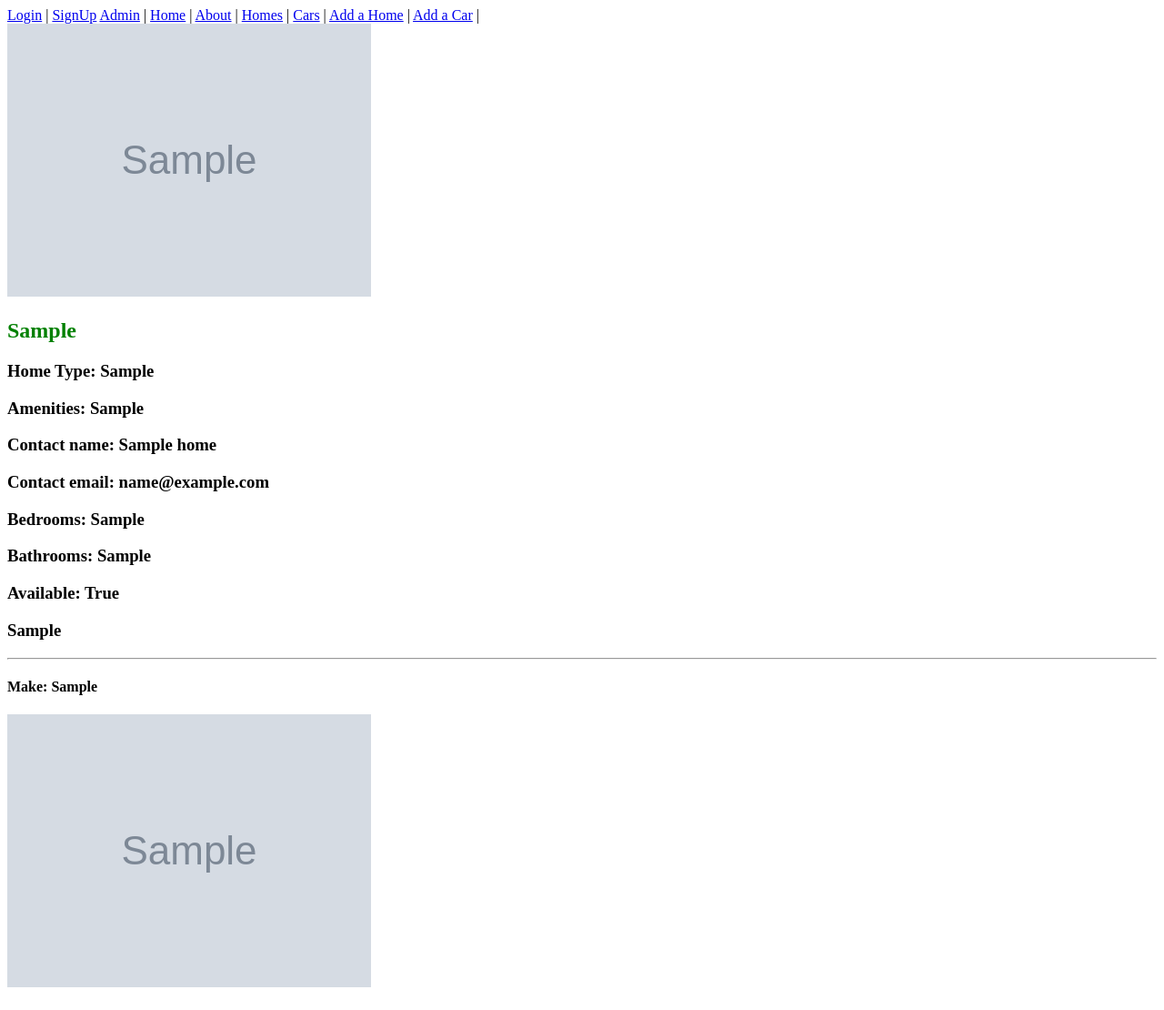
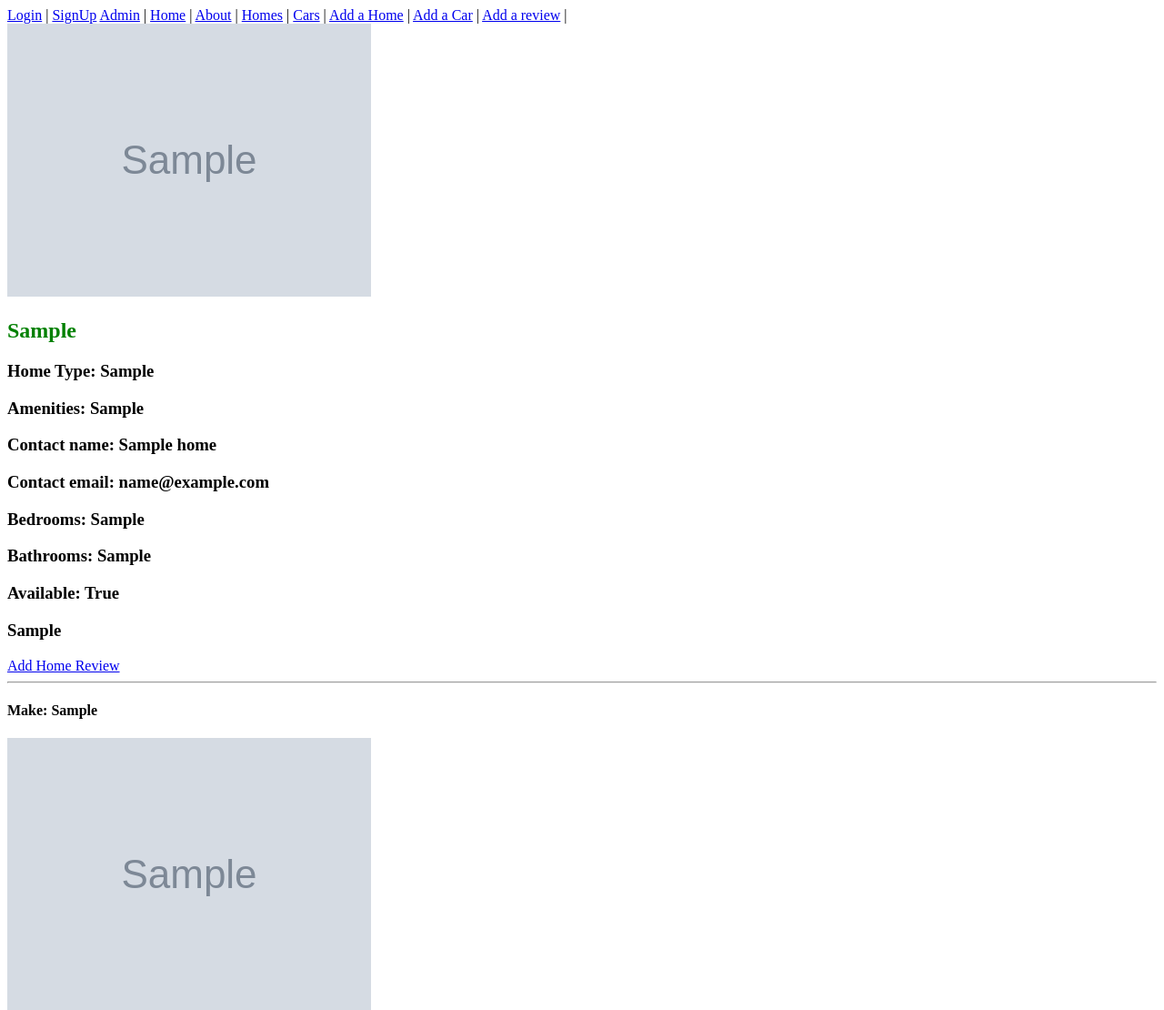
Before and after one commit to Hasanrizvi1993/Mybnb, a Django app: page /homes/1/ in a window 1280 px wide. Shown: the top 1110 px of the page at 91% size. Run offline with Django 4.2, Linux system fonts and the light colour scheme; tables that the repository leaves empty hold one stand-in row (values such as "Sample post"); grey boxes marked "Sample" are stand-in pictures.

Commit message:
review added to admin and views and links added to home detail

```diff
--- a/main_app/templates/base.html
+++ b/main_app/templates/base.html
@@ -37,6 +37,8 @@
         <span> | </span>
         <a href="{% url 'car_create' %}">Add a Car</a>
         <span> | </span>
+        <a href="{% url 'review_create' %}">Add a review</a>
+        <span> | </span>
       {% block content %}
       {% endblock %}
       {% block potato %}
--- a/main_app/templates/home_detail.html
+++ b/main_app/templates/home_detail.html
@@ -16,6 +16,7 @@
     <h3>Bathrooms: {{home.bathrooms}}</h3>
     <h3>Available: {{home.available}}</h3>
     <h3>{{home.price}}</h3>
+    <a href="{% url 'review_create' %}">Add Home Review</a>
 </div>
     <hr>
     {% for car in home.car.all %}
--- a/main_app/views.py
+++ b/main_app/views.py
@@ -5,7 +5,7 @@ from django.shortcuts import render
 from django.views import View # <- View class to handle requests
 from django.http import HttpResponse, HttpResponseRedirect # <- a class to handle sending a type of response
 from django.views.generic.base import TemplateView
-from .models import Home, Car
+from .models import Home, Car, Review
 from django.views.generic.edit import CreateView, UpdateView, DeleteView
 from django.views.generic import DetailView
 from django.urls import reverse
@@ -107,6 +107,13 @@ class CarDelete(DeleteView):
     success_url = '/cars'
 
 
+#review views
+class AddReviewView(CreateView):
+    model = Review
+    template_name = "add_review.html"
+    fields = '__all__'
+    success_url = '/homes/'
+
 
 
 
```
Also changed, not shown: main_app/templates/add_review.html (added, +12 -0 lines).
